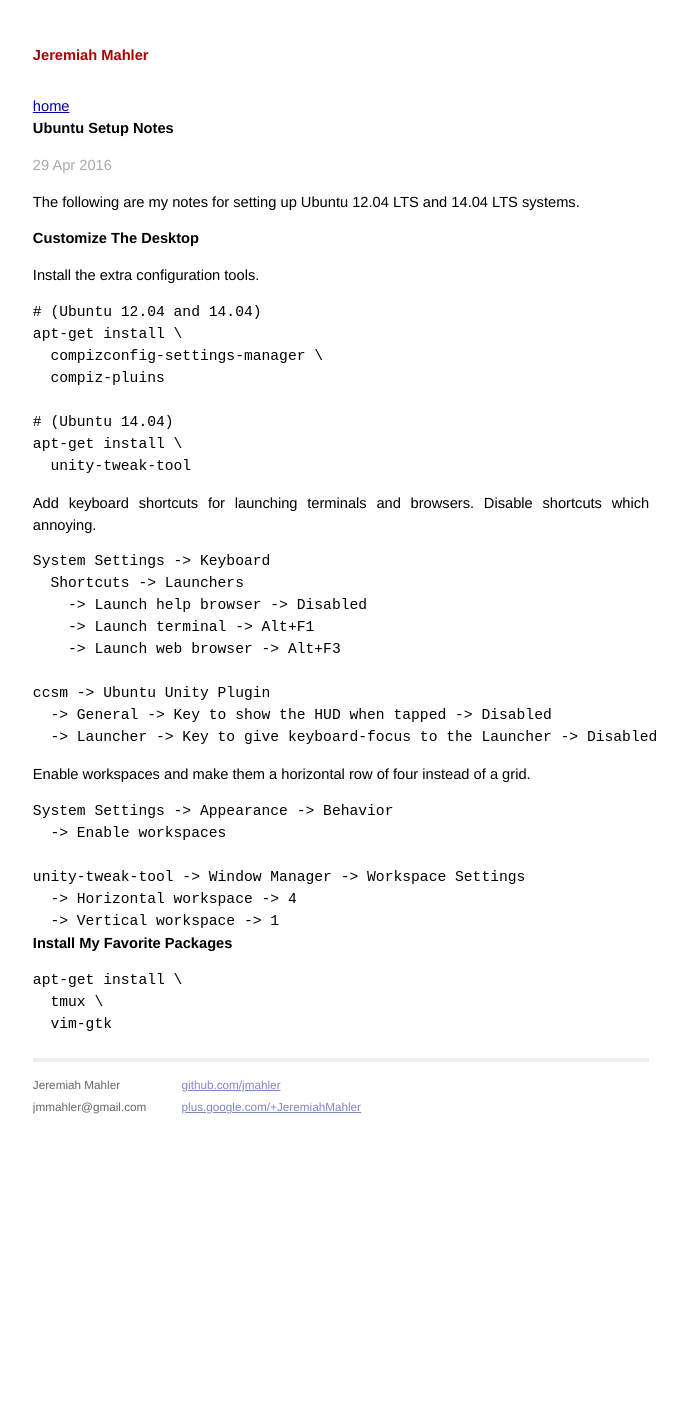
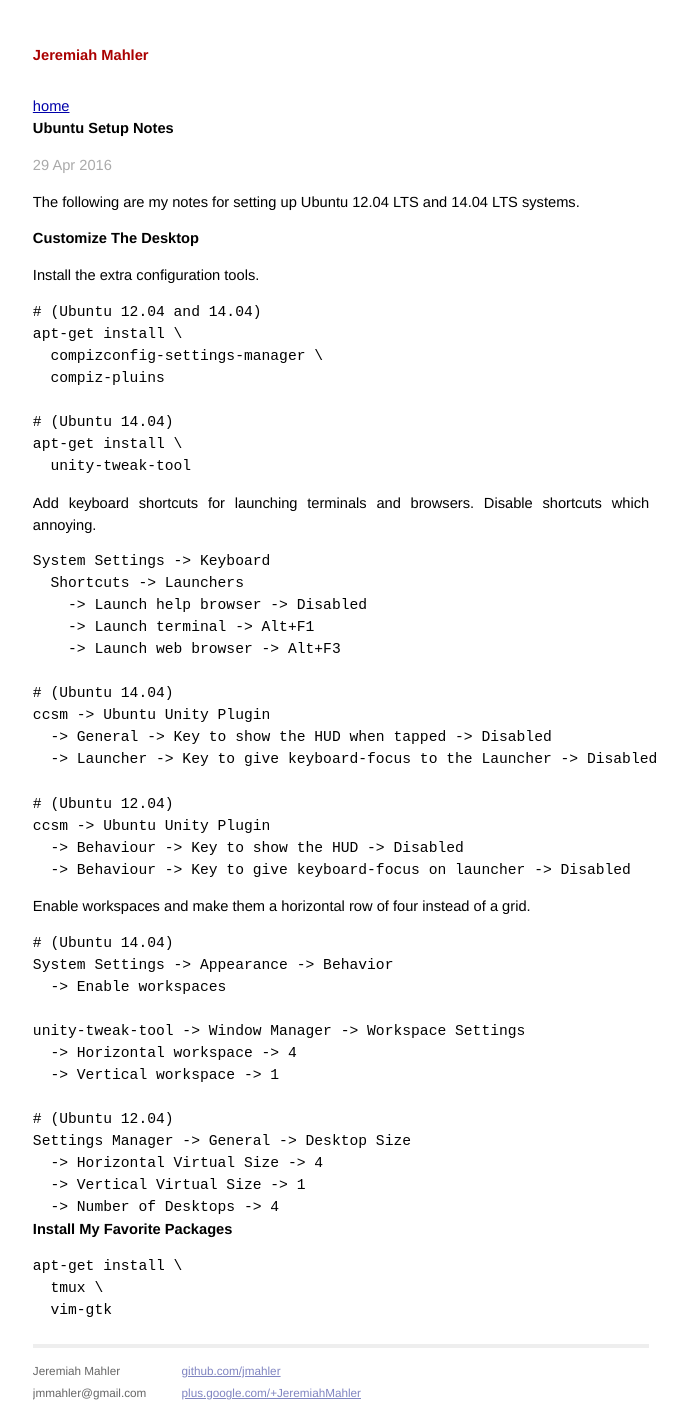
Before and after one commit to jmahler/jmahler.github.io, a Jekyll site: the page built from _posts/2016-04-29-ubuntu-setup-notes.md, in a window 1280 px wide. Shown: the whole page, without its empty margins (299-986 px from the left). Built offline with Jekyll 4.4.1, drawn with Linux system fonts in a browser that asks for light colours; Markdown is read by kramdown in place of the engine named in the settings; before the commit the page ends 1130 px from its top, so only the background shows below that.

Commit message:
more Ubuntu 12.04 14.04 differences

```diff
--- a/_posts/2016-04-29-ubuntu-setup-notes.md
+++ b/_posts/2016-04-29-ubuntu-setup-notes.md
@@ -31,13 +31,20 @@
         -> Launch terminal -> Alt+F1
         -> Launch web browser -> Alt+F3
 
+    # (Ubuntu 14.04)
     ccsm -> Ubuntu Unity Plugin
       -> General -> Key to show the HUD when tapped -> Disabled
       -> Launcher -> Key to give keyboard-focus to the Launcher -> Disabled
 
+    # (Ubuntu 12.04)
+    ccsm -> Ubuntu Unity Plugin
+      -> Behaviour -> Key to show the HUD -> Disabled
+      -> Behaviour -> Key to give keyboard-focus on launcher -> Disabled
+
 Enable workspaces and make them a horizontal row of four instead of a
 grid.
 
+    # (Ubuntu 14.04)
     System Settings -> Appearance -> Behavior
       -> Enable workspaces
 
@@ -45,6 +52,12 @@
       -> Horizontal workspace -> 4
       -> Vertical workspace -> 1
 
+    # (Ubuntu 12.04)
+    Settings Manager -> General -> Desktop Size
+      -> Horizontal Virtual Size -> 4
+      -> Vertical Virtual Size -> 1
+      -> Number of Desktops -> 4
+
 # Install My Favorite Packages
 
     apt-get install \
```
